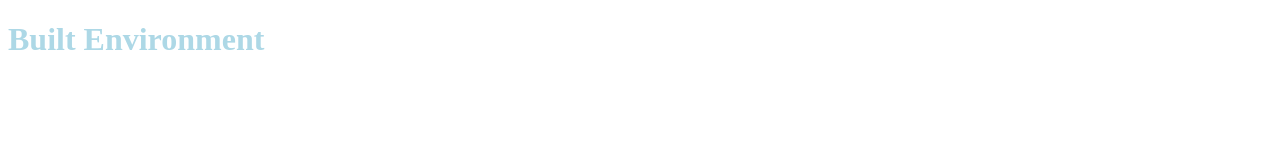
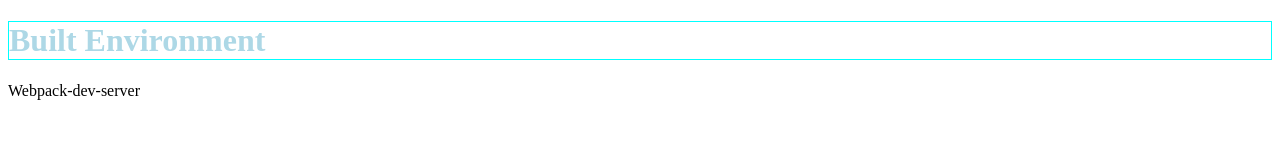
Before and after one commit to hirotiia/practice-Building-the-environment, a website built with webpack: page src/templates/index.html in a window 1280 px wide. Built offline with nearby package versions, Linux system fonts and the light colour scheme.

Commit message:
:wrench: Add function

```diff
--- a/src/js/index.js
+++ b/src/js/index.js
@@ -1,5 +1,5 @@
 import my from './init.js' ;
-import '../css/style.css';
+import '../scss/style.scss';
 
 
 
--- /dev/null
+++ b/src/scss/style.scss
@@ -0,0 +1,6 @@
+.font-blue {
+    color: lightblue;
+    &.txt{
+        border: 1px solid cyan;
+    }
+}
--- a/src/templates/index.html
+++ b/src/templates/index.html
@@ -7,7 +7,8 @@
     <link rel="stylesheet" href="/dist/main.css">
 </head>
 <body>
-    <h1 class="font-blue">Built Environment</h1>
+    <h1 class="font-blue txt">Built Environment</h1>
+    <p>Webpack-dev-server</p>
 
     <script src="/dist/bundle.js"></script>
 </body>
--- a/webpack.config.js
+++ b/webpack.config.js
@@ -12,7 +12,7 @@
   module: {
     rules: [
       {
-        test: /\.css$/,
+        test: /\.(css|sass|scss)$/,
         use: [
           // 下から上に適応される
           {
@@ -22,6 +22,9 @@
           {
             loader: 'css-loader',
           },
+          {
+            loader: 'sass-loader'
+          }
         ]
       }
     ]
```
Also changed, not shown: package.json (+5 -2 lines), dist/css/style.css, dist/index.html, dist/js/bundle.js, src/css/style.css (deleted), 1 other file.
